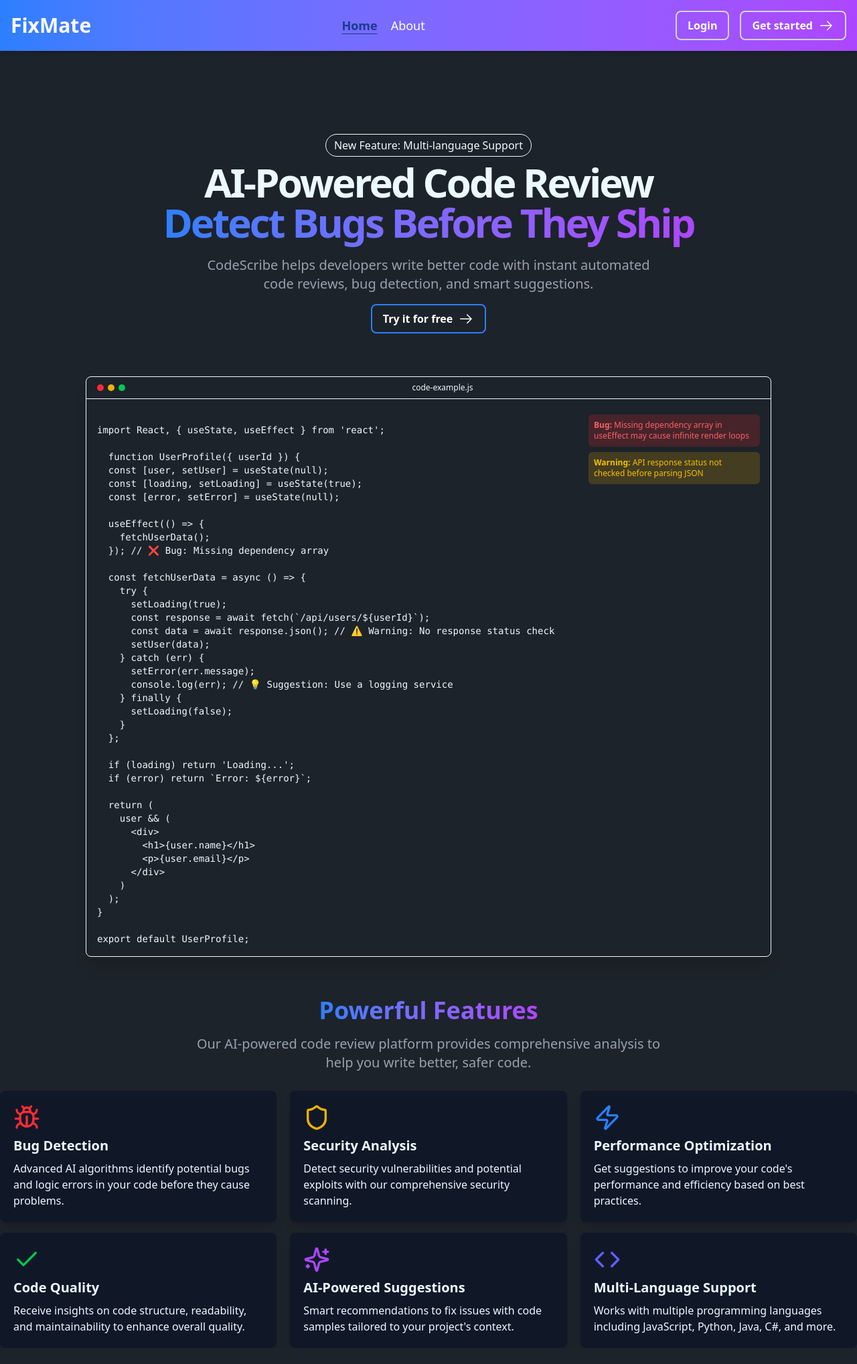
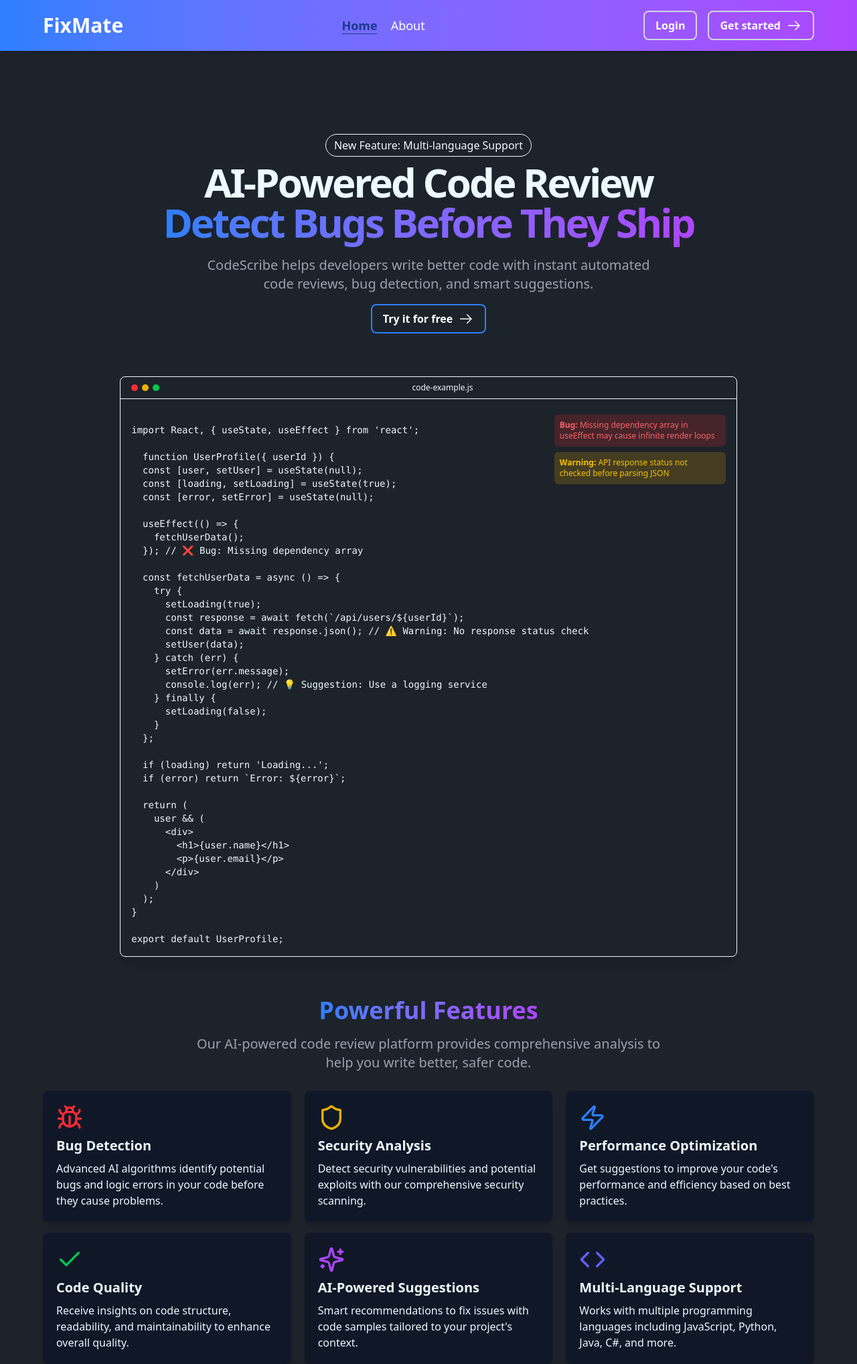
Before and after one commit to NajeebUrRehmanRaja/fixmate-ui, a React (Vite) app in the folder FrontEnd/: page / in a window 1280 px wide. Shown: the whole page at 67% size. Before the commit the page ends 2013 px from the top, so only its background shows below. Built offline with nearby package versions, Linux system fonts and the light colour scheme.

Commit message:
feat: add Container component and integrate it into Home and Navbar for improved layout structure

```diff
--- /dev/null
+++ b/FrontEnd/src/components/Container.jsx
@@ -0,0 +1,12 @@
+// src/components/Container.jsx
+import React from "react";
+
+const Container = ({ children, className = "" }) => {
+  return (
+    <div className={`max-w-7xl mx-auto px-6 md:px-10 lg:px-16 ${className}`}>
+      {children}
+    </div>
+  );
+};
+
+export default Container;
--- a/FrontEnd/src/pages/Home.jsx
+++ b/FrontEnd/src/pages/Home.jsx
@@ -5,6 +5,7 @@ import { GoArrowRight } from "react-icons/go";
 import { Bug, Shield, Zap, Code, Check, Sparkles } from "lucide-react";
 import AIReviewBox from "../Layouts/AiReviewBox";
 import Cards from "../components/Cards";
+import Container from "../components/Container"
 
 // For Code Review Dialog Box
 const codeExmple = `
@@ -91,11 +92,13 @@ const Home = () => {
           <GoArrowRight className="text-2xl " />
         </Button>
       </Link>
-      <AIReviewBox
-        filename="code-example.js"
-        code={codeExmple}
-        issues={issues}
-      />
+      <Container className="flex justify-center w-full ">
+        <AIReviewBox
+          filename="code-example.js"
+          code={codeExmple}
+          issues={issues}
+        />
+      </Container>
       <div className="flex flex-col items-center justify-center space-y-2 mt-10">
         <h2 className="text-4xl font-bold mb-4 bg-gradient-to-r from-blue-500 to-purple-500 mt-5 bg-clip-text text-transparent">
           Powerful Features
@@ -108,7 +111,7 @@ const Home = () => {
             help you write better, safer code.
           </p>
         </div>
-        <div className="grid grid-cols-1 w-[450px] md:w-full md:grid-cols-3 lg:grid-cols-3 gap-5">
+        <Container className="grid grid-cols-1 w-[450px] md:w-full md:grid-cols-3 lg:grid-cols-3 gap-5">
           <Cards
             icon={<Bug className="h-10 w-10 text-red-500" />}
             title="Bug Detection"
@@ -124,9 +127,9 @@ const Home = () => {
             title="Performance Optimization"
             content="Get suggestions to improve your code's performance and efficiency based on best practices."
           />
-        </div>
+        </Container>
         <div></div>
-        <div className="grid grid-cols-1 md:grid-cols-3 w-[450px] md:w-full lg:grid-cols3 gap-5 ">
+        <Container className="grid grid-cols-1 md:grid-cols-3 w-[450px] md:w-full lg:grid-cols3 gap-5 ">
           <Cards
             icon={<Check className="h-10 w-10 text-green-500" />}
             title="Code Quality"
@@ -142,7 +145,7 @@ const Home = () => {
             title="Multi-Language Support"
             content="Works with multiple programming languages including JavaScript, Python, Java, C#, and more."
           />
-        </div>
+        </Container>
       </div>
     </div>
   );
--- a/FrontEnd/src/pages/Navbar.jsx
+++ b/FrontEnd/src/pages/Navbar.jsx
@@ -3,7 +3,7 @@ import { NavLink, Link } from "react-router-dom";
 import Button from "../components/ButtonComponents";
 import { MdMenu, MdClose } from "react-icons/md"; // Import icons
 import { GoArrowRight } from "react-icons/go";
-
+import Container from "../components/Container";
 
 // Utility function to handle active/inactive link styles
 const getNavLinkClass = ({ isActive }) =>
@@ -15,7 +15,8 @@ const Navbar = () => {
   const [isMenuOpen, setIsMenuOpen] = useState(false); // State for mobile menu
 
   return (
-    <nav className="flex justify-between items-center bg-gradient-to-r from-blue-500 to-purple-500 p-4 fixed w-full shadow-md z-10">
+    <nav>
+      <Container className="flex justify-between items-center bg-gradient-to-r from-blue-500 to-purple-500 p-4 fixed w-full shadow-md z-10">
         {/* Logo */}
         <div>
           <NavLink to="/" className="text-3xl font-bold text-white">
@@ -66,6 +67,7 @@ const Navbar = () => {
             </Button>
           </Link>
         </div>
+      </Container>
     </nav>
   );
 };
```
Lines whose indentation alone changed are shown as unchanged.
